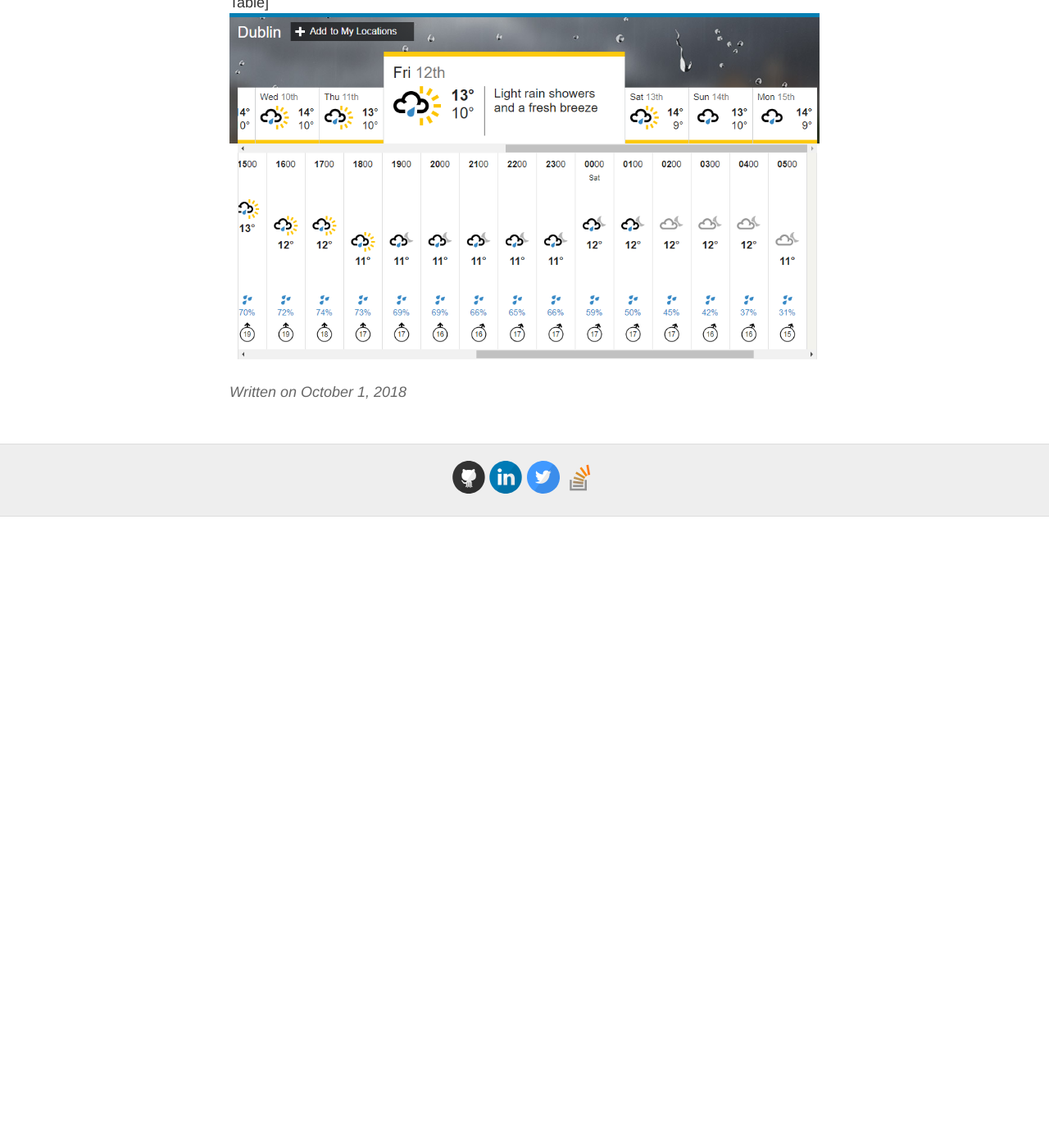
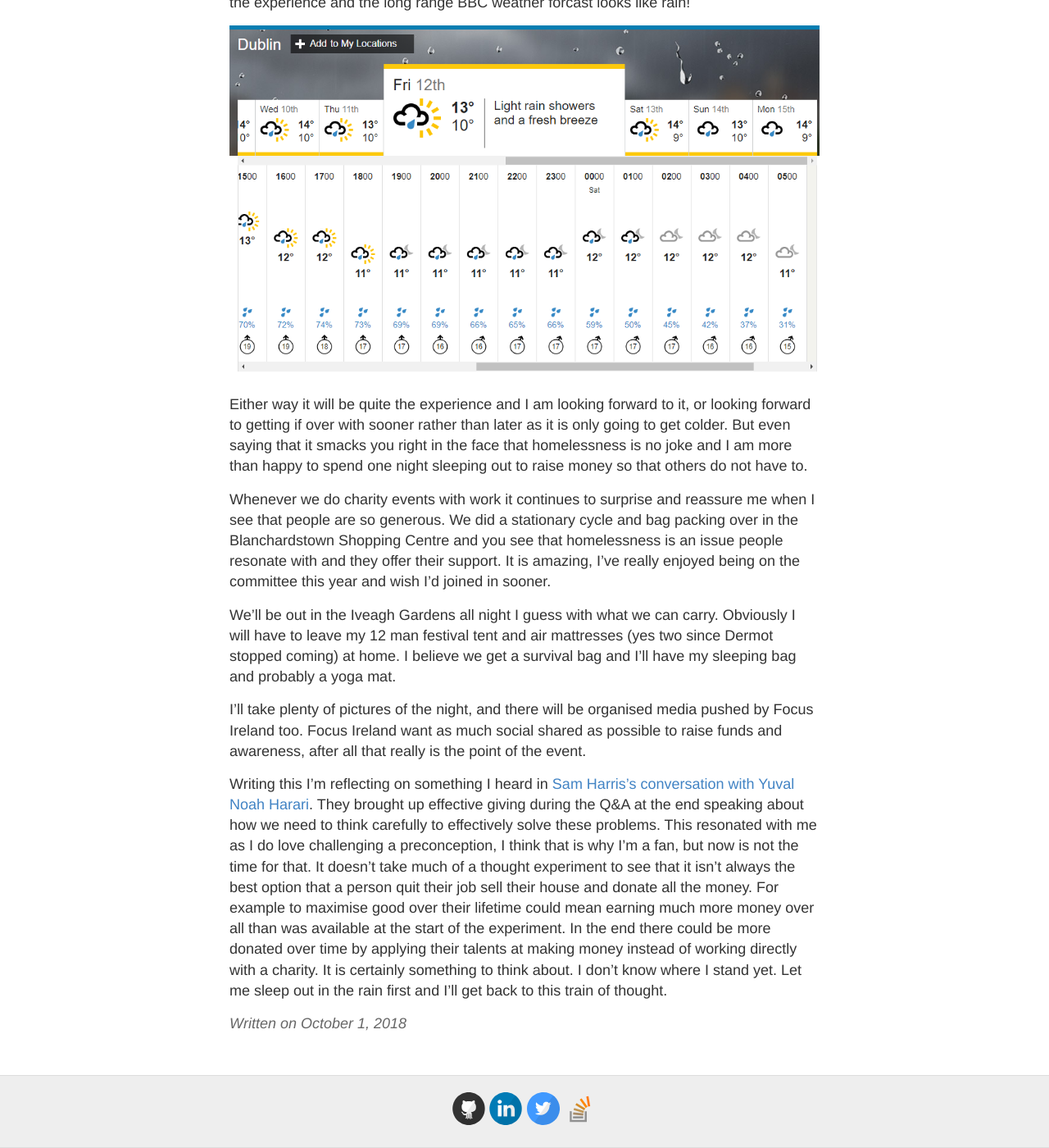
Before and after one commit to ctolan/ctolan.github.io, a Jekyll site: the page built from _posts/2018-10-01-Corporate-Social-Responsibility.md, in a window 1280 px wide and 1400 px high, scrolled down 261 px. Shown: the whole window at 82% size. Built offline with Jekyll 4.4.1, drawn with Linux system fonts in a browser that asks for light colours; comment, search, counter and statistics services are not loaded; before the commit the page ends 900 px from its top, so only the background shows below that; some of the changed text lies outside the part shown.

Commit message:
CSR post.

```diff
--- a/_posts/2018-10-01-Corporate-Social-Responsibility.md
+++ b/_posts/2018-10-01-Corporate-Social-Responsibility.md
@@ -4,5 +4,16 @@
 date:   2018-10-1 09:56:31 +0100
 ---
 
-On October 12th I will be taking part in Focus Ireland [Shine a Light](https://shinealightw.everydayhero.com/ie/shine-a-light-2018-7) and [A Seat at the Table]
+On October 12th I will be taking part in Focus Ireland's [Shine a Light](https://shinealightw.everydayhero.com/ie/shine-a-light-2018-7) event. It will be quite the experience and the long range BBC weather forcast looks like rain!
+
 ![Looks Like Rain Image]({{ site.url }}/images/Looks-like-rain.PNG)
+
+Either way it will be quite the experience and I am looking forward to it, or looking forward to getting if over with sooner rather than later as it is only going to get colder. But even saying that it smacks you right in the face that homelessness is no joke and I am more than happy to spend one night sleeping out to raise money so that others do not have to.
+
+Whenever we do charity events with work it continues to surprise and reassure me when I see that people are so generous. We did a stationary cycle and bag packing over in the Blanchardstown Shopping Centre and you see that homelessness is an issue people resonate with and they offer their support. It is amazing, I’ve really enjoyed being on the committee this year and wish I’d joined in sooner.
+
+We’ll be out in the Iveagh Gardens all night I guess with what we can carry. Obviously I will have to leave my 12 man festival tent and air mattresses (yes two since Dermot stopped coming) at home. I believe we get a survival bag and I’ll have my sleeping bag and probably a yoga mat.
+
+I’ll take plenty of pictures of the night, and there will be organised media pushed by Focus Ireland too. Focus Ireland want as much social shared as possible to raise funds and awareness, after all that really is the point of the event.
+
+Writing this I’m reflecting on something I heard in [Sam Harris’s conversation with Yuval Noah Harari](https://samharris.org/podcasts/138-edge-humanity/). They brought up effective giving during the Q&A at the end speaking about how we need to think carefully to effectively solve these problems. This resonated with me as I do love challenging a preconception, I think that is why I’m a fan, but now is not the time for that. It doesn’t take much of a thought experiment to see that it isn’t always the best option that a person quit their job sell their house and donate all the money. For example to maximise good over their lifetime could mean earning much more money over all than was available at the start of the experiment. In the end there could be more donated over time by applying their talents at making money instead of working directly with a charity. It is certainly something to think about. I don’t know where I stand yet. Let me sleep out in the rain first and I’ll get back to this train of thought.
```
